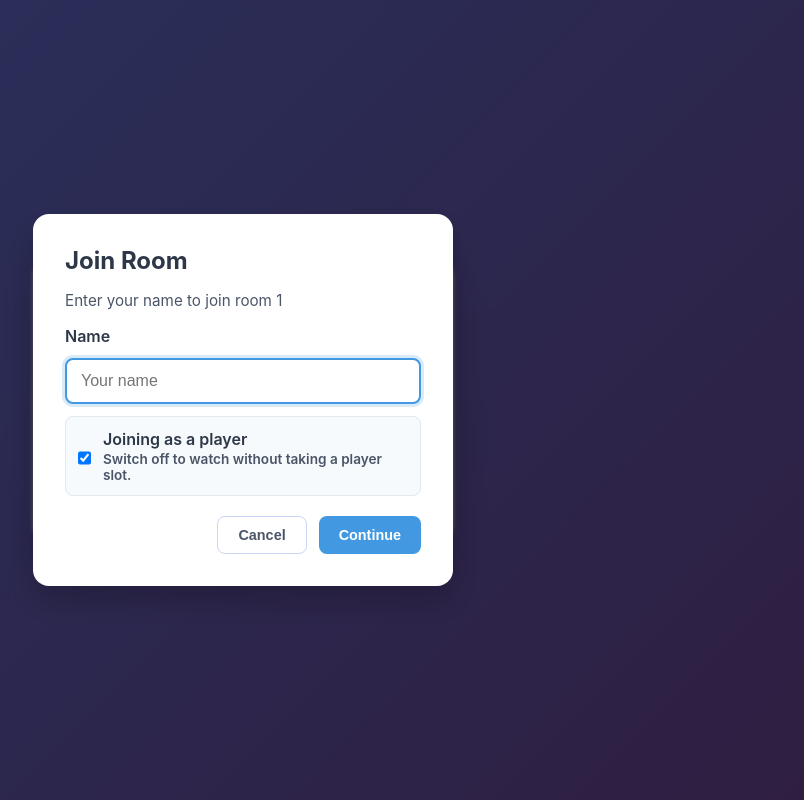
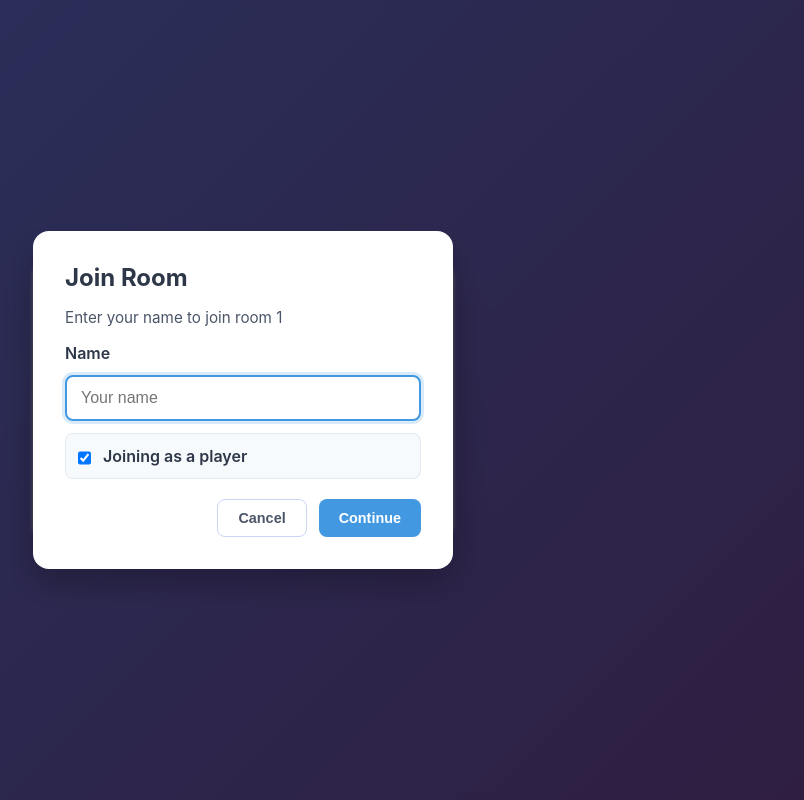
Before and after one commit to simonproudfootxyz/lockpick, a React (Create React App) app: page /join/1 in a window 1280 px wide. Shown: the whole page, without its empty margins (397-1201 px from the left). Built offline with nearby package versions, Linux system fonts and the light colour scheme; no server answers.

Commit message:
- update join form functionality, now persists name while toggling specatator or player - removed copy that changed based on specatator or player joining

```diff
--- a/src/components/NamePromptModal.js
+++ b/src/components/NamePromptModal.js
@@ -21,13 +21,18 @@ const NamePromptModal = ({
   useEffect(() => {
     if (isOpen) {
       setName(initialValue);
-      setJoinAsPlayer(initialJoinAsPlayer);
       requestAnimationFrame(() => {
         inputRef.current?.focus();
         inputRef.current?.select();
       });
     }
-  }, [isOpen, initialValue, initialJoinAsPlayer]);
+  }, [isOpen, initialValue]);
+
+  useEffect(() => {
+    if (isOpen) {
+      setJoinAsPlayer(initialJoinAsPlayer);
+    }
+  }, [isOpen, initialJoinAsPlayer]);
 
   useEffect(() => {
     const handleKeyDown = (event) => {
@@ -100,9 +105,6 @@ const NamePromptModal = ({
                       ? "Joining as a player"
                       : "Joining as a spectator"}
                   </span>
-                  <span className="role-toggle-hint">
-                    Switch off to watch without taking a player slot.
-                  </span>
                 </div>
               </label>
             ) : (
```
